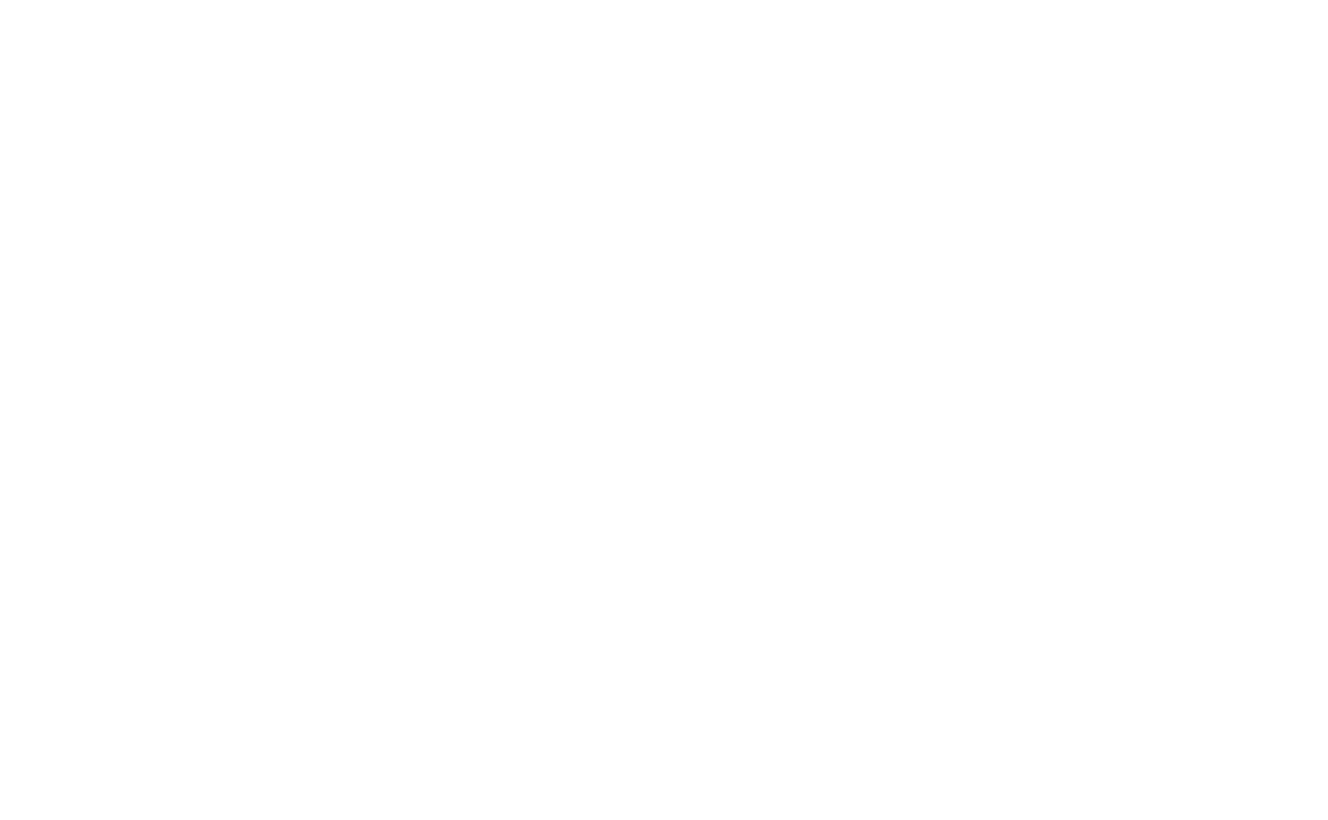
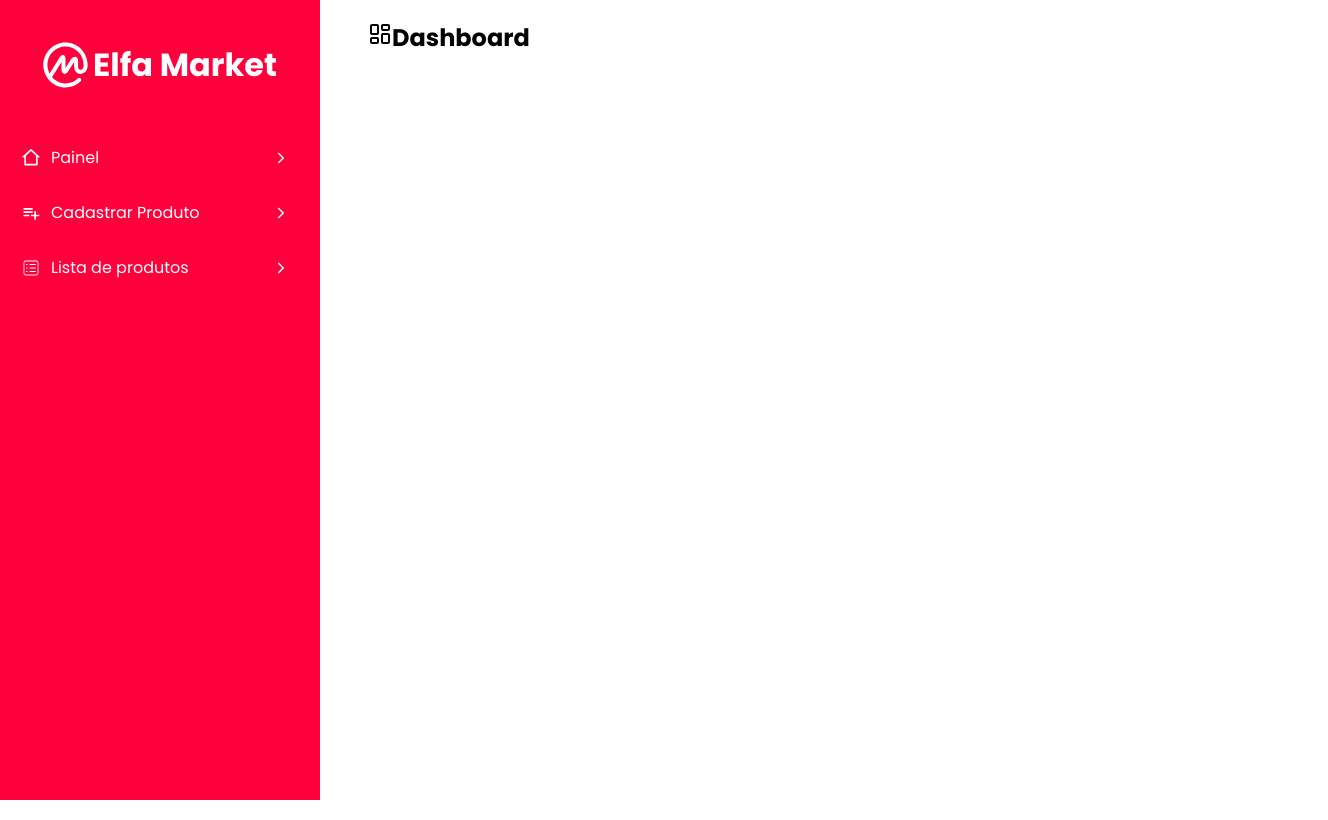
Before and after one commit to HLima02/elfa_market, a React (Vite) app: page / in a window 1280 px wide. Before the commit this address had no page. Shown: the whole page, 1328 px wide, since content can reach past the window. Built offline with nearby package versions, Linux system fonts and the light colour scheme.

Commit message:
Criação e configuração heading das páginas

```diff
--- a/src/App.tsx
+++ b/src/App.tsx
@@ -11,7 +11,7 @@
   return (
     <BrowserRouter>
       <Routes>
-        <Route path="/painel" element={<Dashboard />} />
+        <Route path="/" element={<Dashboard />} />
         <Route path="/lista_produtos" element={<ProductListing />} />
         <Route path="/cadastrar_produtos" element={<ProductRegistration />} />
       </Routes>
--- a/src/components/Heading/index.tsx
+++ b/src/components/Heading/index.tsx
@@ -10,7 +10,7 @@
 export default function Heading({title, ico:Ico}:headingProp) {
   return (
     <div className='heading'>
-      <h2><span>{<Ico />}</span> {title}</h2>
+      <h2><span>{<Ico/>}</span> {title}</h2>
     </div>
   )
 }
--- a/src/components/Heading/stye.scss
+++ b/src/components/Heading/stye.scss
@@ -0,0 +1,10 @@
+.heading {
+  width: 100%;
+  margin: 20px 5%;
+
+  h2 {
+    display: flex;
+    justify-content: flex-start;
+    align-items: center;
+  }
+}
--- a/src/components/Menu/index.tsx
+++ b/src/components/Menu/index.tsx
@@ -13,7 +13,7 @@
     <div className='sidebar'>
       <h2><SiCoinmarketcap size={50}/> Elfa Market</h2>
       <div className='sidebar__links'>
-        <Link to="/painel"><span><RiHome2Line size={20}/> Painel</span> <span><IoIosArrowForward/></span></Link>
+        <Link to="/"><span><RiHome2Line size={20}/> Painel</span> <span><IoIosArrowForward/></span></Link>
         <Link to="/cadastrar_produtos"><span><MdPlaylistAdd size={20}/> Cadastrar Produto</span> <span><IoIosArrowForward/></span></Link>
         <Link to="/lista_produtos"><span><CiViewList size={20}/>Lista de produtos</span><span><IoIosArrowForward/></span></Link>
       </div>
--- a/src/pages/Dashboard/index.tsx
+++ b/src/pages/Dashboard/index.tsx
@@ -1,15 +1,18 @@
 import React from 'react'
 
 import Menu from '../../components/Menu'
+import Heading from '../../components/Heading'
+import { LuLayoutDashboard } from "react-icons/lu";
 
 import './style.scss'
 
 export default function Dashboard() {
   return (
-    <div className='right_side'>
+    <div>
       <Menu />
-      <h1>Página Dashboard</h1>
-
+      <div className='right_side'>
+        <Heading ico={LuLayoutDashboard} title="Dashboard" />
+      </div>
     </div>
   )
 }
--- a/src/pages/ProductListing/index.tsx
+++ b/src/pages/ProductListing/index.tsx
@@ -1,12 +1,16 @@
 import React from 'react'
 
 import Menu from '../../components/Menu'
+import Heading from '../../components/Heading'
+import { FaRegListAlt } from "react-icons/fa";
 
 export default function ProductListing() {
   return (
-    <div className='right_side'>
+    <div>
       <Menu />
-      <h1>Página Lista de produtos</h1>
+       <div className='right_side'>
+          <Heading ico={FaRegListAlt} title="Lista de produtos" />
+        </div>
     </div>
   )
 }
```
